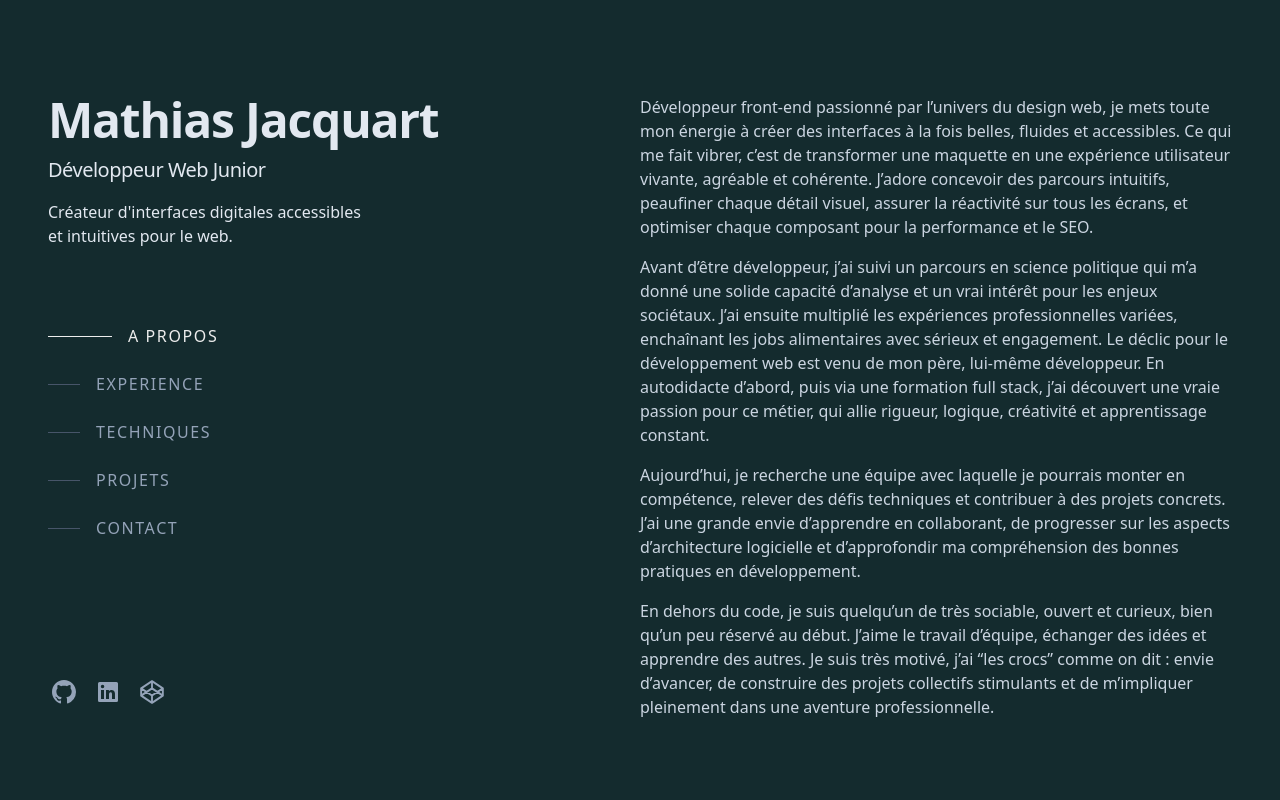
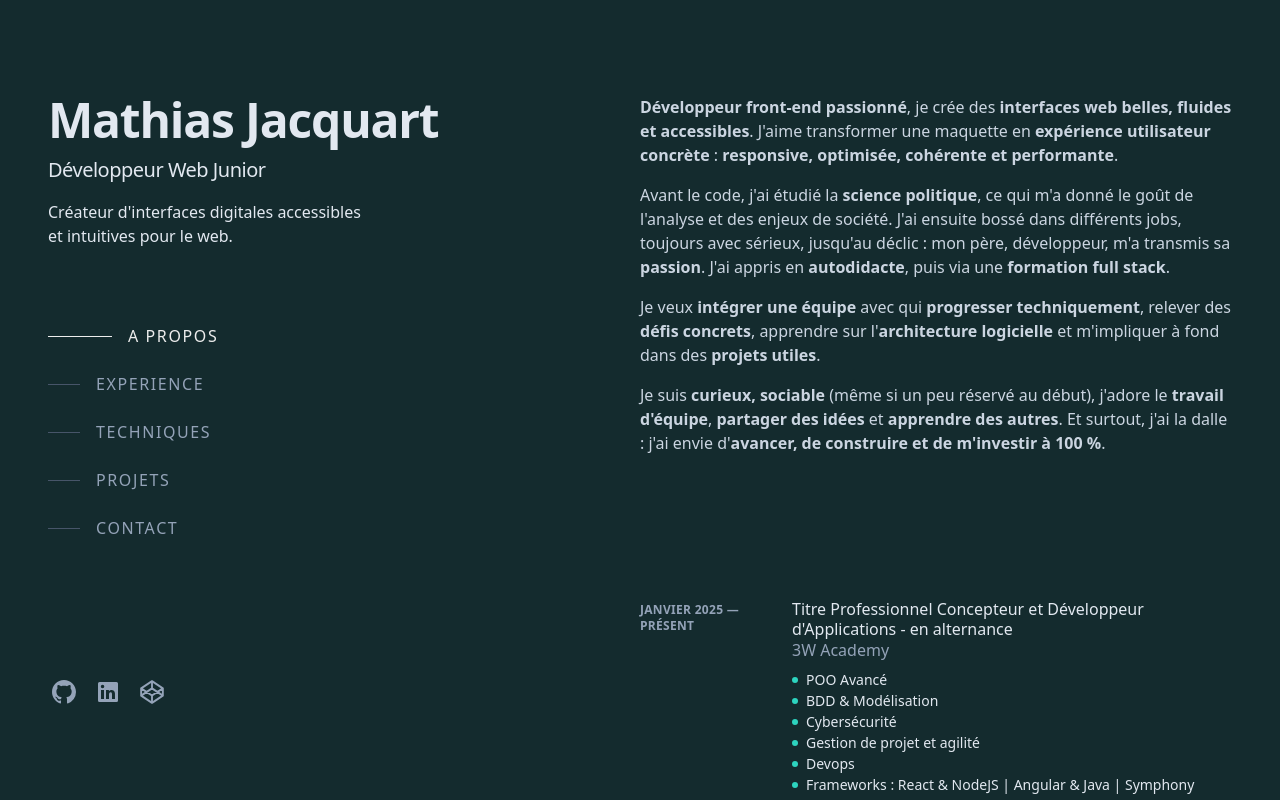
Before and after one commit to mathiasjacquart/portfolio_mj, a Next.js app: page / in a window 1280 px wide. Shown: the top 800 px of the page. Built offline with nearby package versions, Linux system fonts and the light colour scheme; no server answers.

Commit message:
review du texte about

```diff
--- a/src/components/sections/About.tsx
+++ b/src/components/sections/About.tsx
@@ -13,38 +13,28 @@ export default function About() {
       </div>
       <div>
         <p className="mb-4 text-slate-300">
-          Développeur front-end passionné par l’univers du design web, je mets
-          toute mon énergie à créer des interfaces à la fois belles, fluides et
-          accessibles. Ce qui me fait vibrer, c’est de transformer une maquette
-          en une expérience utilisateur vivante, agréable et cohérente. J’adore
-          concevoir des parcours intuitifs, peaufiner chaque détail visuel,
-          assurer la réactivité sur tous les écrans, et optimiser chaque
-          composant pour la performance et le SEO.
+          <strong className="text-slate-300">Développeur front-end passionné</strong>, je crée des <strong className="text-slate-300">interfaces web belles,
+          fluides et accessibles</strong>. J'aime transformer une maquette en <strong className="text-slate-300">expérience
+          utilisateur concrète</strong> : <strong className="text-slate-300">responsive, optimisée, cohérente et
+          performante</strong>.
         </p>
         <p className="mb-4 text-slate-300">
-          Avant d’être développeur, j’ai suivi un parcours en science politique
-          qui m’a donné une solide capacité d’analyse et un vrai intérêt pour
-          les enjeux sociétaux. J’ai ensuite multiplié les expériences
-          professionnelles variées, enchaînant les jobs alimentaires avec
-          sérieux et engagement. Le déclic pour le développement web est venu de
-          mon père, lui-même développeur. En autodidacte d’abord, puis via une
-          formation full stack, j’ai découvert une vraie passion pour ce métier,
-          qui allie rigueur, logique, créativité et apprentissage constant.
+          Avant le code, j'ai étudié la <strong className="text-slate-300">science politique</strong>, ce qui m'a donné le
+          goût de l'analyse et des enjeux de société. J'ai ensuite bossé dans
+          différents jobs, toujours avec sérieux, jusqu'au déclic : mon père,
+          développeur, m'a transmis sa <strong className="text-slate-300">passion</strong>. J'ai appris en <strong className="text-slate-300">autodidacte</strong>, puis
+          via une <strong className="text-slate-300">formation full stack</strong>.
         </p>
         <p className="mb-4 text-slate-300">
-          Aujourd’hui, je recherche une équipe avec laquelle je pourrais monter
-          en compétence, relever des défis techniques et contribuer à des
-          projets concrets. J’ai une grande envie d’apprendre en collaborant, de
-          progresser sur les aspects d’architecture logicielle et d’approfondir
-          ma compréhension des bonnes pratiques en développement.
+          Je veux <strong className="text-slate-300">intégrer une équipe</strong> avec qui <strong className="text-slate-300">progresser techniquement</strong>, relever
+          des <strong className="text-slate-300">défis concrets</strong>, apprendre sur l'<strong className="text-slate-300">architecture logicielle</strong> et
+          m'impliquer à fond dans des <strong className="text-slate-300">projets utiles</strong>.
         </p>
         <p className="mb-4 text-slate-300">
-          En dehors du code, je suis quelqu’un de très sociable, ouvert et
-          curieux, bien qu’un peu réservé au début. J’aime le travail d’équipe,
-          échanger des idées et apprendre des autres. Je suis très motivé, j’ai
-          “les crocs” comme on dit : envie d’avancer, de construire des projets
-          collectifs stimulants et de m’impliquer pleinement dans une aventure
-          professionnelle.{" "}
+          Je suis <strong className="text-slate-300">curieux, sociable</strong> (même si un peu réservé au début), j'adore
+          le <strong className="text-slate-300">travail d'équipe</strong>, <strong className="text-slate-300">partager des idées</strong> et <strong className="text-slate-300">apprendre des autres</strong>. Et
+          surtout, j'ai la dalle : j'ai envie d'<strong className="text-slate-300">avancer, de construire et de
+          m'investir à 100 %</strong>.
         </p>
       </div>
     </section>
```
